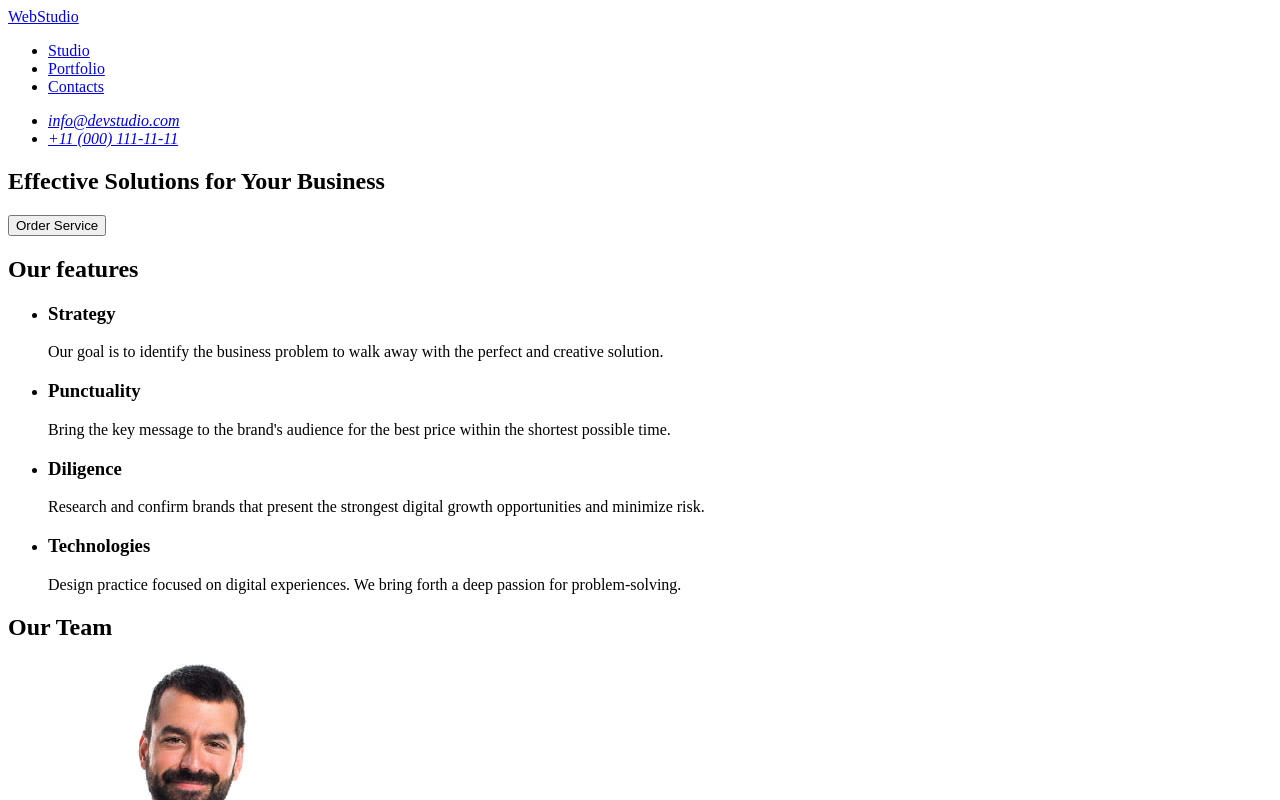
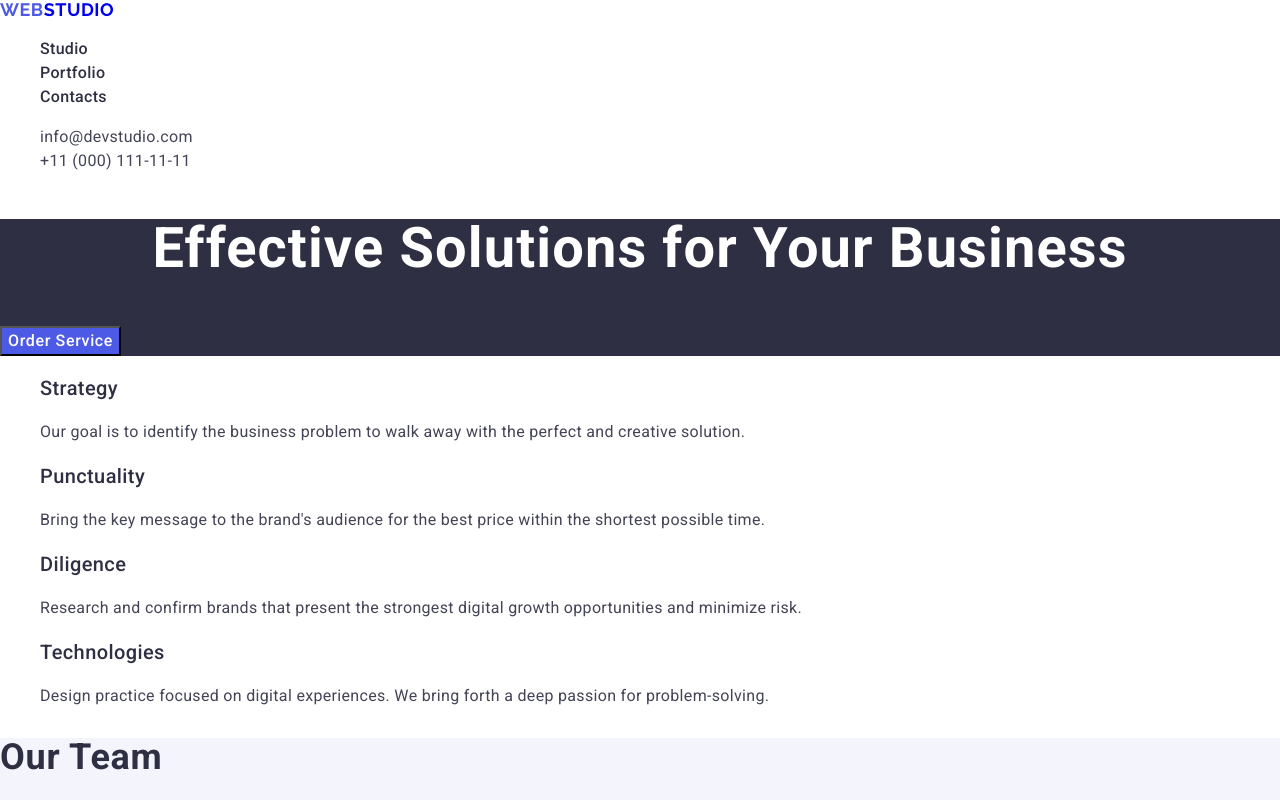
Before and after one commit to Maffanculo/goit-markup-hw-02, a plain HTML site: page index.html in a window 1280 px wide. Shown: the top 800 px of the page. Drawn offline with nearby package versions, Linux system fonts and the light colour scheme.

Commit message:
homework-2

```diff
--- a/css/styles.css
+++ b/css/styles.css
@@ -0,0 +1,152 @@
+body {
+  font-family: "Roboto", sans-serif;
+  color: #434455;
+  background-color: white;
+}
+
+ul {
+  list-style-type: none;
+}
+
+a {
+  text-decoration: none;
+}
+
+p {
+  line-height: 1.5;
+  letter-spacing: 0.02em;
+}
+
+.visually-hidden {
+  position: absolute;
+  width: 1px;
+  height: 1px;
+  margin: -1px;
+  border: 0;
+  padding: 0;
+  white-space: nowrap;
+  clip-path: inset(100%);
+  clip: rect(0 0 0 0);
+  overflow: hidden;
+}
+
+/** header */
+
+.header-logo {
+  font-family: Raleway, sans-serif;
+  font-size: 18px;
+  font-weight: 700;
+  line-height: 1.16;
+  letter-spacing: 0.03em;
+  text-transform: uppercase;
+}
+
+.header-logo-blue {
+  color: #4d5ae5;
+}
+
+.header-list-link {
+  color: #2e2f42;
+  font-weight: 500;
+  line-height: 1.5;
+  letter-spacing: 0.02em;
+}
+
+.header-address-link {
+  color: inherit;
+  font-style: normal;
+  line-height: 1.5;
+  letter-spacing: 0.02em;
+}
+
+/** main */
+
+/* hero */
+
+.hero-section {
+  background-color: #2e2f42;
+}
+
+.hero-title {
+  color: #fff;
+  text-align: center;
+  font-size: 56px;
+  line-height: 1.07;
+  letter-spacing: 0.02em;
+}
+
+.hero-btn {
+  color: #fff;
+  font-family: inherit;
+  font-size: 16px;
+  font-style: normal;
+  font-weight: 500;
+  line-height: 1.5;
+  letter-spacing: 0.04em;
+  background: #4d5ae5;
+}
+
+/* features */
+
+.features-subtitle {
+  color: #2e2f42;
+  font-size: 20px;
+  font-weight: 500;
+  line-height: 1.2;
+  letter-spacing: 0.4px;
+}
+
+/* team */
+
+.section-team {
+  background: #f4f4fd;
+}
+
+.team-title {
+  color: #2e2f42;
+  font-size: 36px;
+  line-height: 1.11;
+  letter-spacing: 0.02em;
+  text-transform: capitalize;
+}
+
+.team-list-subtitle {
+  color: #2e2f42;
+  font-size: 20px;
+  font-style: normal;
+  font-weight: 500;
+  line-height: 1.2;
+  letter-spacing: 0.04em;
+}
+
+/* portfolio */
+
+.portfolio-title {
+  color: #2e2f42;
+  font-size: 36px;
+  line-height: 1.11;
+  letter-spacing: 0.01em;
+  text-transform: capitalize;
+}
+
+.portfolio-list-subtitle {
+  color: #2e2f42;
+  font-size: 20px;
+  font-weight: 500;
+  line-height: 1.2;
+  letter-spacing: 0.02em;
+}
+
+/* footer */
+
+.footer {
+  background-color: #2e2f42;
+}
+
+.footer-logo {
+  color: #f4f4fd;
+}
+
+.footer-text {
+  color: #f4f4fd;
+}
--- a/index.html
+++ b/index.html
@@ -4,59 +4,79 @@
     <meta charset="UTF-8" />
     <meta name="viewport" content="width=device-width, initial-scale=1.0" />
     <title>WebStudio</title>
+    <link
+      rel="stylesheet"
+      href="https://cdnjs.cloudflare.com/ajax/libs/modern-normalize/2.0.0/modern-normalize.css"
+    />
     <link rel="stylesheet" href="./css/styles.css" />
+    <link rel="preconnect" href="https://fonts.googleapis.com" />
+    <link rel="preconnect" href="https://fonts.gstatic.com" crossorigin />
+    <link
+      href="https://fonts.googleapis.com/css2?family=Raleway:wght@700&family=Roboto:wght@400;500;700&display=swap"
+      rel="stylesheet"
+    />
   </head>
   <body>
     <header>
       <nav>
-        <a href="./index.html">WebStudio</a>
-        <ul>
-          <li><a href="#">Studio</a></li>
-          <li><a href="#">Portfolio</a></li>
-          <li><a href="#">Contacts</a></li>
+        <a class="header-logo" href="./index.html">
+          <span class="header-logo-blue">Web</span>Studio
+        </a>
+        <ul class="header-nav-list">
+          <li><a class="header-list-link" href="#">Studio</a></li>
+          <li><a class="header-list-link" href="#">Portfolio</a></li>
+          <li><a class="header-list-link" href="#">Contacts</a></li>
         </ul>
       </nav>
       <address>
         <ul>
-          <li><a href="mailto:info@devstudio.com">info@devstudio.com</a></li>
-          <li><a href="tel:+110001111111">+11 (000) 111-11-11</a></li>
+          <li>
+            <a class="header-address-link" href="mailto:info@devstudio.com"
+              >info@devstudio.com</a
+            >
+          </li>
+          <li>
+            <a class="header-address-link" href="tel:+110001111111"
+              >+11 (000) 111-11-11</a
+            >
+          </li>
         </ul>
       </address>
     </header>
-    <main class="main-prob">
+    <main>
       <!-- hero -->
-      <section>
-        <h1>Effective Solutions for Your Business</h1>
-        <button type="button">Order Service</button>
+      <section class="hero-section">
+        <h1 class="hero-title">Effective Solutions for Your Business</h1>
+        <button class="hero-btn" type="button">Order Service</button>
       </section>
       <!-- features -->
       <section>
-        <h2>Our features</h2>
+        <h2 class="visually-hidden">Our features</h2>
         <ul>
           <li>
-            <h3>Strategy</h3>
+            <h3 class="features-subtitle">Strategy</h3>
             <p>
               Our goal is to identify the business problem to walk away with the
               perfect and creative solution.
             </p>
           </li>
           <li>
-            <h3>Punctuality</h3>
+            <h3 class="features-subtitle">Punctuality</h3>
             <p>
               Bring the key message to the brand's audience for the best price
               within the shortest possible time.
             </p>
           </li>
           <li>
-            <h3>Diligence</h3>
-            <p>
+            <h3 class="features-subtitle">Diligence</h3>
+            <p class="features-text">
               Research and confirm brands that present the strongest digital
               growth opportunities and minimize risk.
             </p>
           </li>
           <li>
-            <h3>Technologies</h3>
-            <p>
+            <h3 class="features-subtitle">Technologies</h3>
+            <p class="features-text">
               Design practice focused on digital experiences. We bring forth a
               deep passion for problem-solving.
             </p>
@@ -64,17 +84,17 @@
         </ul>
       </section>
       <!-- team -->
-      <section>
-        <h2>Our Team</h2>
+      <section class="section-team">
+        <h2 class="team-title">Our Team</h2>
         <ul>
           <li>
             <img src="./images/team/mark.jpg" alt="team member 1" width="264" />
-            <h3>Mark Guerrero</h3>
+            <h3 class="team-list-subtitle">Mark Guerrero</h3>
             <p>Product Designer</p>
           </li>
           <li>
             <img src="./images/team/tom.jpg" alt="team member 2" width="264" />
-            <h3>Tom Ford</h3>
+            <h3 class="team-list-subtitle">Tom Ford</h3>
             <p>Frontend Developer</p>
           </li>
           <li>
@@ -83,7 +103,7 @@
               alt="team member 3"
               width="264"
             />
-            <h3>Camila Garcia</h3>
+            <h3 class="team-list-subtitle">Camila Garcia</h3>
             <p>Marketing</p>
           </li>
           <li>
@@ -92,14 +112,14 @@
               alt="team member 4"
               width="264"
             />
-            <h3>Daniel Wilson</h3>
+            <h3 class="team-list-subtitle">Daniel Wilson</h3>
             <p>UI Designer</p>
           </li>
         </ul>
       </section>
       <!-- portfolio -->
       <section>
-        <h2>Our Portfolio</h2>
+        <h2 class="portfolio-title">Our Portfolio</h2>
         <ul>
           <li>
             <img
@@ -107,7 +127,7 @@
               alt="Bank"
               width="360"
             />
-            <h3>Banking App</h3>
+            <h3 class="portfolio-list-subtitle">Banking App</h3>
             <p>App</p>
           </li>
           <li>
@@ -116,7 +136,7 @@
               alt="Payment"
               width="360"
             />
-            <h3>Cashless Payment</h3>
+            <h3 class="portfolio-list-subtitle">Cashless Payment</h3>
             <p>Marketing</p>
           </li>
           <li>
@@ -125,7 +145,7 @@
               alt="Meditaion"
               width="360"
             />
-            <h3>Meditaion App</h3>
+            <h3 class="portfolio-list-subtitle">Meditaion App</h3>
             <p>App</p>
           </li>
           <li>
@@ -134,7 +154,7 @@
               alt="Taxi"
               width="360"
             />
-            <h3>Taxi Service</h3>
+            <h3 class="portfolio-list-subtitle">Taxi Service</h3>
             <p>Marketing</p>
           </li>
           <li>
@@ -143,7 +163,7 @@
               alt="Illustrations"
               width="360"
             />
-            <h3>Screen Illustrations</h3>
+            <h3 class="portfolio-list-subtitle">Screen Illustrations</h3>
             <p>Design</p>
           </li>
           <li>
@@ -152,15 +172,18 @@
               alt="Courses"
               width="360"
             />
-            <h3>Online Courses</h3>
+            <h3 class="portfolio-list-subtitle">Online Courses</h3>
             <p>Marketing</p>
           </li>
         </ul>
       </section>
     </main>
-    <footer>
-      <a href="./index.html">WebStudio</a>
-      <p>
+    <footer class="footer">
+      <a class="header-logo" href="./index.html">
+        <span class="header-logo-blue">Web</span
+        ><span class="footer-logo">Studio</span>
+      </a>
+      <p class="footer-text">
         Increase the flow of customers and sales for your business with digital
         marketing & growth solutions.
       </p>
```
